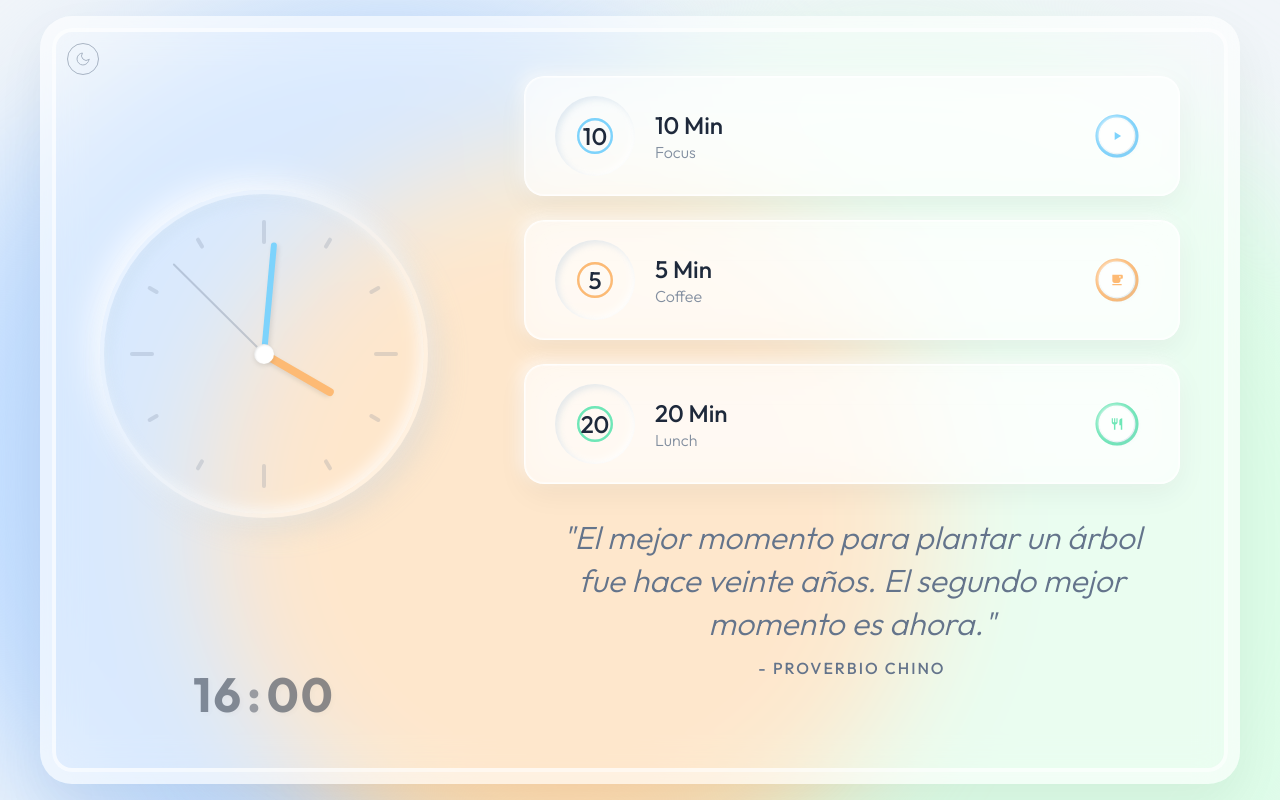
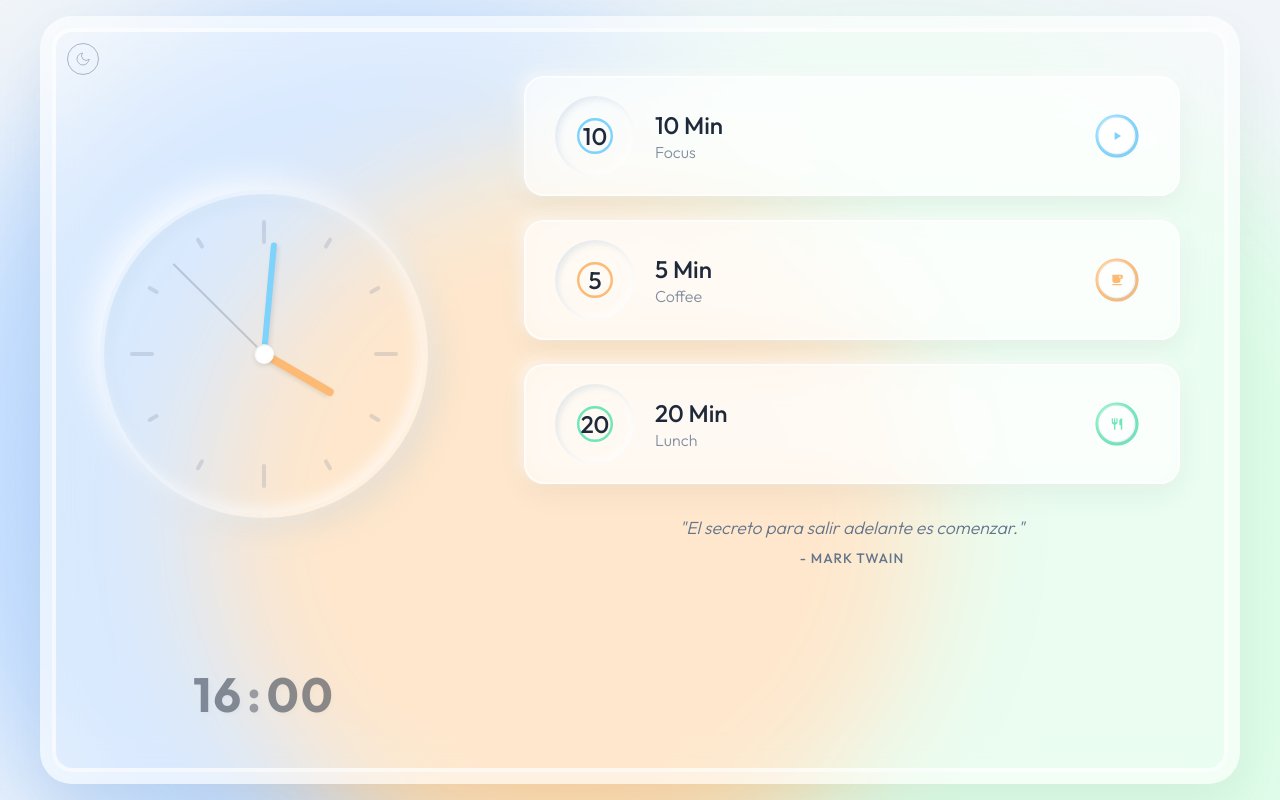
Before and after one commit to kazlan/Watchclock, a React (Vite) app: page / in a window 1280 px wide. Built offline with nearby package versions, Linux system fonts and the light colour scheme.

Commit message:
fix: add workbox navigateFallback for PWA launch, more QOTD quotes, revert QOTD font size

```diff
--- a/src/components/QOTD/QOTD.css
+++ b/src/components/QOTD/QOTD.css
@@ -29,18 +29,18 @@
 }
 
 .qotd-text {
-    font-size: 2rem;
+    font-size: 1.1rem;
     font-style: italic;
     font-weight: 300;
-    margin-bottom: 0.75rem;
-    line-height: 1.35;
+    margin-bottom: 0.5rem;
+    line-height: 1.4;
 }
 
 .qotd-author {
-    font-size: 1rem;
+    font-size: 0.85rem;
     font-weight: 500;
     text-transform: uppercase;
-    letter-spacing: 2px;
+    letter-spacing: 1px;
 }
 
 /* Light Theme */
--- a/src/components/QOTD/QOTD.jsx
+++ b/src/components/QOTD/QOTD.jsx
@@ -8,7 +8,30 @@ const QUOTES = [
     { text: "El éxito no es el final, el fracaso no es fatal: es el coraje para continuar lo que cuenta.", author: "Winston Churchill" },
     { text: "Lo que haces hoy puede mejorar todas tus mañanas.", author: "Ralph Marston" },
     { text: "Empieza donde estás. Usa lo que tienes. Haz lo que puedes.", author: "Arthur Ashe" },
-    { text: "No cuentes los días, haz que los días cuenten.", author: "Muhammad Ali" }
+    { text: "No cuentes los días, haz que los días cuenten.", author: "Muhammad Ali" },
+    { text: "La única manera de hacer un gran trabajo es amar lo que haces.", author: "Steve Jobs" },
+    { text: "El secreto para salir adelante es comenzar.", author: "Mark Twain" },
+    { text: "Bien hecho es mejor que bien dicho.", author: "Benjamin Franklin" },
+    { text: "No esperes. El momento nunca será el adecuado.", author: "Napoleon Hill" },
+    { text: "Todo parece imposible hasta que se hace.", author: "Nelson Mandela" },
+    { text: "Cae siete veces, levántate ocho.", author: "Proverbio Japonés" },
+    { text: "El dolor es temporal. Rendirse dura para siempre.", author: "Lance Armstrong" },
+    { text: "Si puedes soñarlo, puedes hacerlo.", author: "Walt Disney" },
+    { text: "No te detengas cuando estés cansado. Detente cuando hayas terminado.", author: "Desconocido" },
+    { text: "Una pequeña acción positiva hoy vale más que mil planes para mañana.", author: "Desconocido" },
+    { text: "La disciplina es el puente entre tus metas y tus logros.", author: "Jim Rohn" },
+    { text: "Somos lo que hacemos repetidamente. La excelencia, entonces, no es un acto, sino un hábito.", author: "Aristóteles" },
+    { text: "El trabajo duro vence al talento cuando el talento no trabaja duro.", author: "Tim Notke" },
+    { text: "Primero domínate a ti mismo. Luego habrás dominado todo.", author: "Sun Tzu" },
+    { text: "La concentración es la raíz de toda capacidad humana.", author: "Bruce Lee" },
+    { text: "No hay atajos para ningún lugar que valga la pena ir.", author: "Beverly Sills" },
+    { text: "Haz cada día lo que los demás no quieren hacer, y mañana tendrás lo que los demás no pueden tener.", author: "Desconocido" },
+    { text: "El objetivo del descanso es prepararte para el esfuerzo.", author: "Lao Tzu" },
+    { text: "Una hora de juego revela más sobre una persona que un año de conversación.", author: "Platón" },
+    { text: "Tu futuro yo te lo agradecerá.", author: "Desconocido" },
+    { text: "Gana la mañana, gana el día.", author: "Robin Sharma" },
+    { text: "No tienes que ser genial para empezar, pero tienes que empezar para ser genial.", author: "Zig Ziglar" },
+    { text: "Con suficiente disciplina, casi cualquier obstáculo puede superarse.", author: "Theodore Roosevelt" },
 ];
 
 export default function QOTD({ theme, isHidden }) {
--- a/vite.config.js
+++ b/vite.config.js
@@ -10,6 +10,11 @@ export default defineConfig({
       registerType: 'autoUpdate',
       injectRegister: 'auto',
       includeAssets: ['favicon.ico', 'apple-touch-icon.png', 'mask-icon.svg', 'pwa-192x192.png', 'pwa-512x512.png'],
+      workbox: {
+        navigateFallback: '/index.html',
+        navigateFallbackDenylist: [/^\/api\//],
+        globPatterns: ['**/*.{js,css,html,ico,png,svg,webmanifest}'],
+      },
       manifest: {
         name: 'Watchclock Focus',
         short_name: 'Watchclock',
```
Also changed, not shown: build_err.txt.
